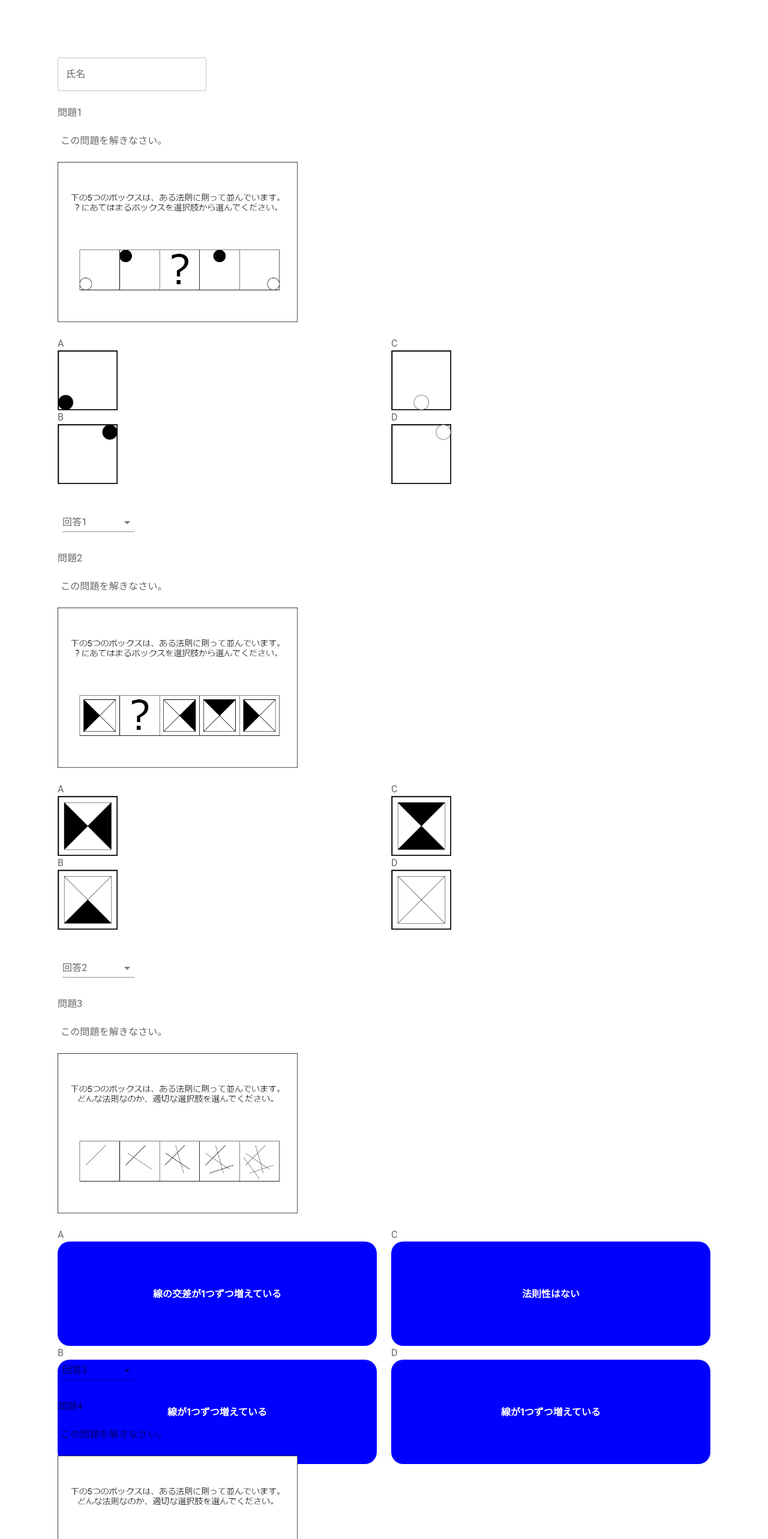
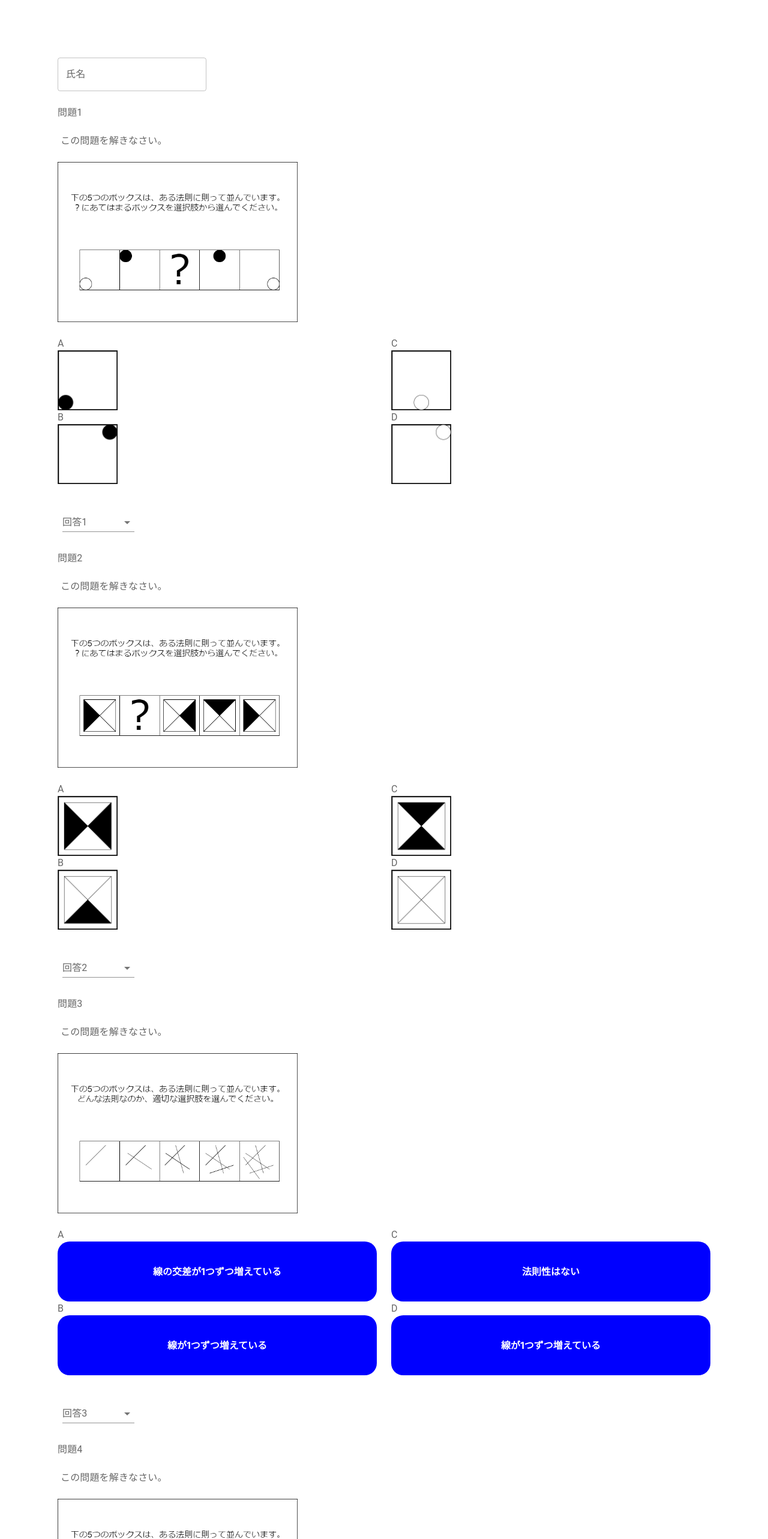
Before and after one commit to shu0603n/tekisei-shindan, a Next.js app: page / in a window 1280 px wide. Shown: the top 2566 px of the page at 60% size. Built offline with nearby package versions, Linux system fonts and the light colour scheme.

Commit message:
Update style.module.css

```diff
--- a/app/components/style.module.css
+++ b/app/components/style.module.css
@@ -10,10 +10,11 @@
 
 .answerBox {
   width: 100%;
-  height: 100%;
+  height: 100px;
   color: white;
   border-radius: 20px;
   padding: 20px;
+  font-size: medium;
   font-weight: 700;
   background-color: blue;
   display: flex;
```
